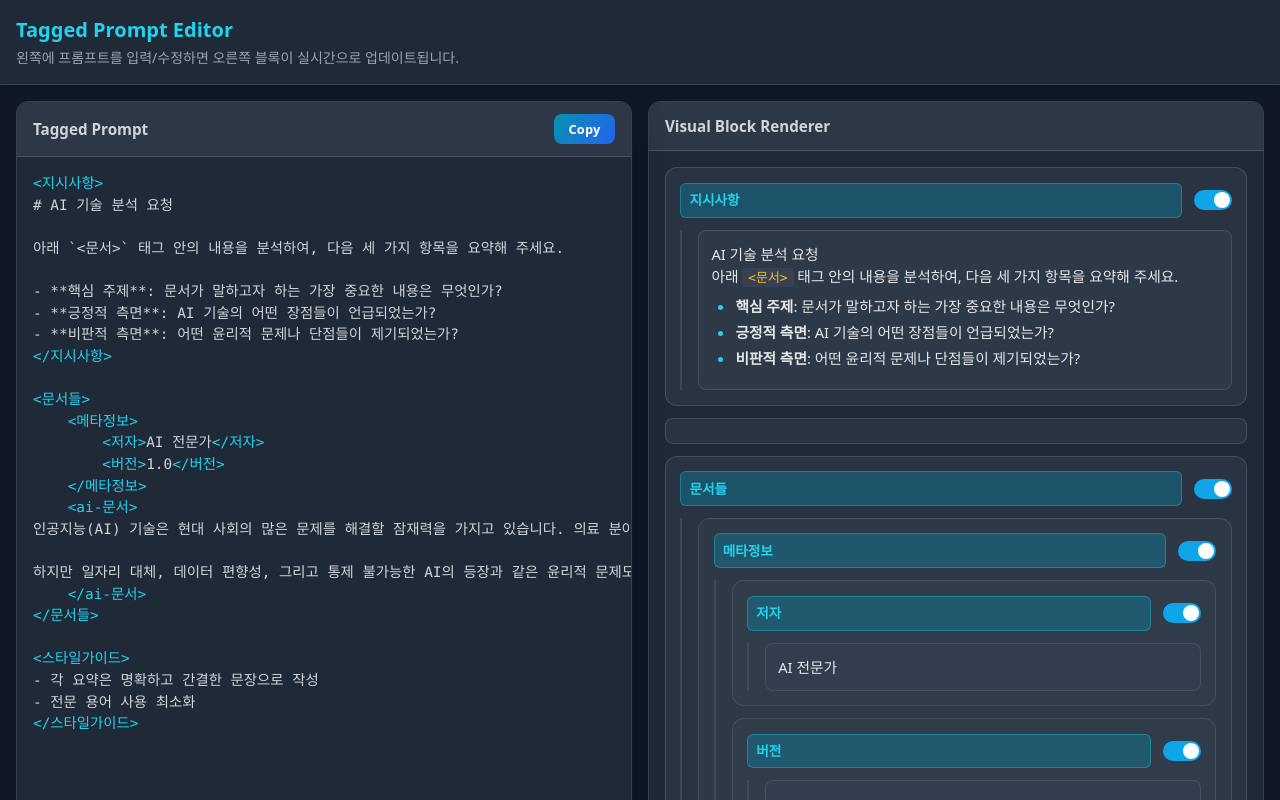
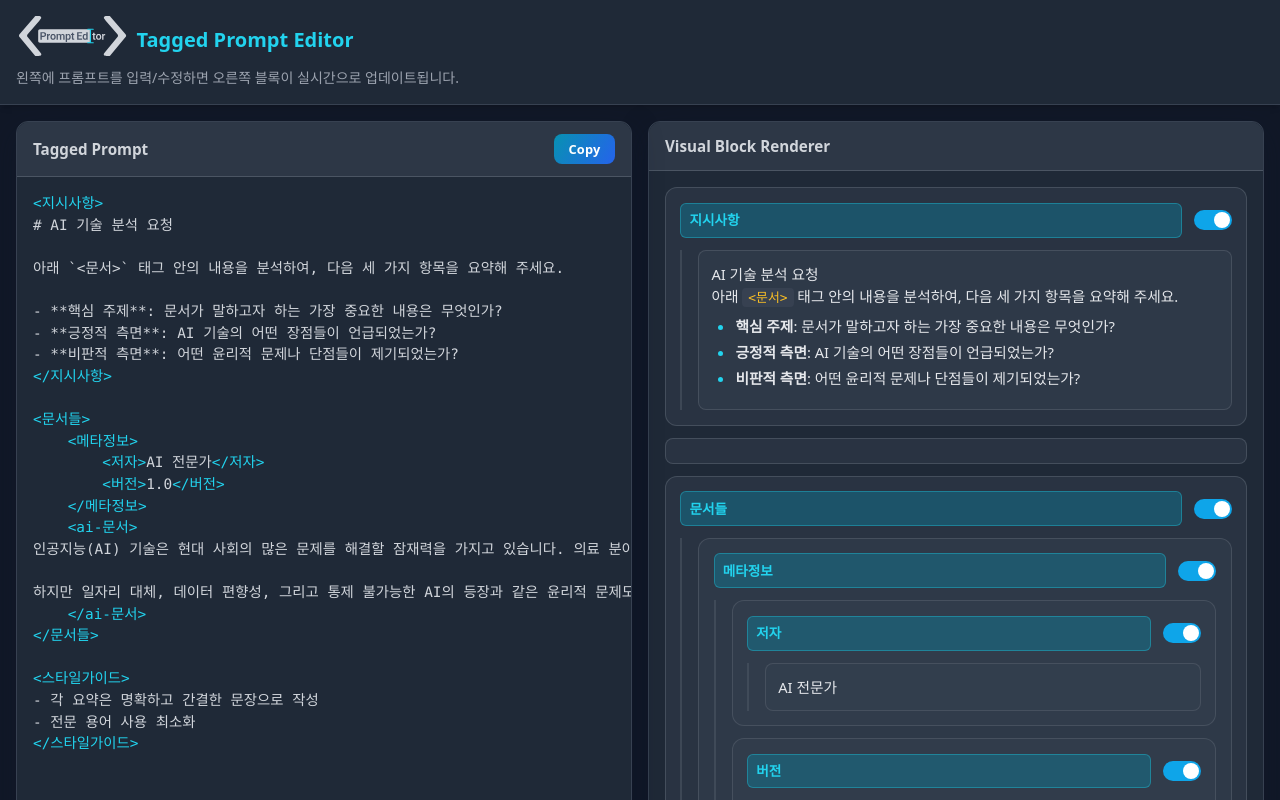
Before and after one commit to Q07K/tagged-prompt-editor, a Vue app: page / in a window 1280 px wide. Shown: the top 800 px of the page. Built offline with nearby package versions, Linux system fonts and the light colour scheme.

Commit message:
Feat: Add logo to header for improved branding

```diff
--- a/src/components/layout/EditorHeader.vue
+++ b/src/components/layout/EditorHeader.vue
@@ -1,6 +1,10 @@
 <template>
   <header class="bg-gray-800 border-b border-gray-700 p-4 shadow-md">
-    <h1 class="text-xl font-bold text-cyan-400">Tagged Prompt Editor</h1>
+    <div class="flex flex-row items-center">
+      <img src="@/assets/logo_white.svg" alt="Thumbnail" class="h-10 mb-2" />
+      <div class="w-2" />
+      <h1 class="text-xl font-bold text-cyan-400">Tagged Prompt Editor</h1>
+    </div>
     <p class="text-sm text-gray-400 mt-1">
       왼쪽에 프롬프트를 입력/수정하면 오른쪽 블록이 실시간으로 업데이트됩니다.
     </p>
```
Also changed, not shown: src/assets/logo_white.svg (added).
